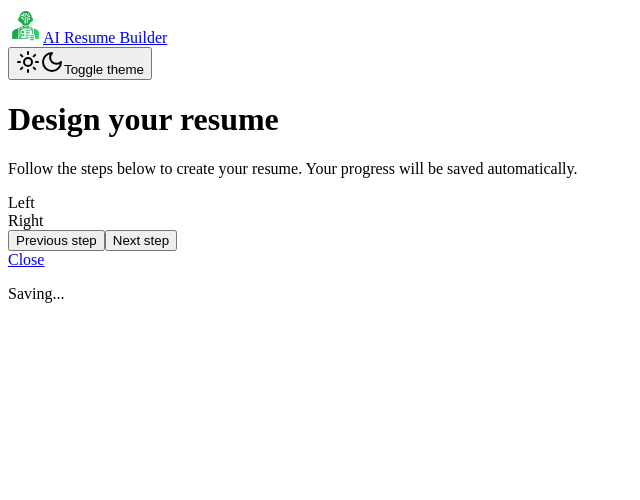
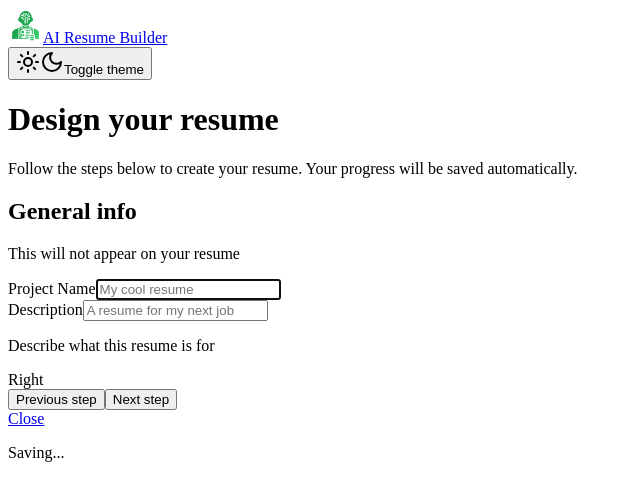
Before and after one commit to AbdullahTami/resume-builder, a Next.js app: page /editor in a window 1280 px wide. Shown: the top 500 px of the page, without its empty margins (0-640 px from the left). Built offline with nearby package versions, Linux system fonts and the light colour scheme.

Commit message:
general info form done

```diff
--- a/src/app/(main)/editor/_components/ResumeEditor.tsx
+++ b/src/app/(main)/editor/_components/ResumeEditor.tsx
@@ -2,6 +2,7 @@
 import { Button } from "@/components/ui/button";
 import Link from "next/link";
 import React from "react";
+import GeneralInfoForm from "./forms/GeneralInfoForm";
 
 export default function ResumeEditor() {
   return (
@@ -15,7 +16,10 @@
       </header>
       <main className="relative grow">
         <div className="absolute bottom-0 top-0 flex w-full overflow-auto">
-          <div className="w-full md:w-1/2">Left</div>
+          <div className="w-full p-3 md:w-1/2">
+            <GeneralInfoForm />
+          </div>
+          <div className="grow md:border-r" />
           <div className="hidden w-1/2 md:flex">Right</div>
         </div>
       </main>
--- /dev/null
+++ b/src/app/(main)/editor/_components/forms/GeneralInfoForm.tsx
@@ -0,0 +1,67 @@
+import { generalInfoSchema, GeneralInfoValues } from "@/lib/validation";
+import React from "react";
+import { useForm } from "react-hook-form";
+import { zodResolver } from "@hookform/resolvers/zod";
+import {
+  Form,
+  FormControl,
+  FormDescription,
+  FormField,
+  FormItem,
+  FormLabel,
+  FormMessage,
+} from "@/components/ui/form";
+import { Input } from "@/components/ui/input";
+
+export default function GeneralInfoForm() {
+  const form = useForm<GeneralInfoValues>({
+    resolver: zodResolver(generalInfoSchema),
+    defaultValues: {
+      title: "",
+      description: "",
+    },
+  });
+  return (
+    <div className="mx-auto max-w-xl space-y-6">
+      <div className="space-y-1.5 text-center">
+        <h2 className="text-2xl font-semibold">General info</h2>
+        <p className="text-sm text-muted-foreground">
+          This will not appear on your resume
+        </p>
+      </div>
+      <Form {...form}>
+        <form className="space-y-3">
+          <FormField
+            control={form.control}
+            name="title"
+            render={({ field }) => (
+              <FormItem>
+                <FormLabel>Project Name</FormLabel>
+                <FormControl>
+                  <Input {...field} placeholder="My cool resume" autoFocus />
+                </FormControl>
+                <FormMessage />
+              </FormItem>
+            )}
+          />
+          <FormField
+            control={form.control}
+            name="description"
+            render={({ field }) => (
+              <FormItem>
+                <FormLabel>Description</FormLabel>
+                <FormControl>
+                  <Input {...field} placeholder="A resume for my next job" />
+                </FormControl>
+                <FormDescription>
+                  Describe what this resume is for
+                </FormDescription>
+                <FormMessage />
+              </FormItem>
+            )}
+          />
+        </form>
+      </Form>
+    </div>
+  );
+}
--- /dev/null
+++ b/src/lib/validation.ts
@@ -0,0 +1,9 @@
+import { z } from "zod";
+export const optionalString = z.string().trim().optional().or(z.literal(""));
+
+export const generalInfoSchema = z.object({
+  title: optionalString,
+  description: optionalString,
+});
+
+export type GeneralInfoValues = z.infer<typeof generalInfoSchema>;
```
